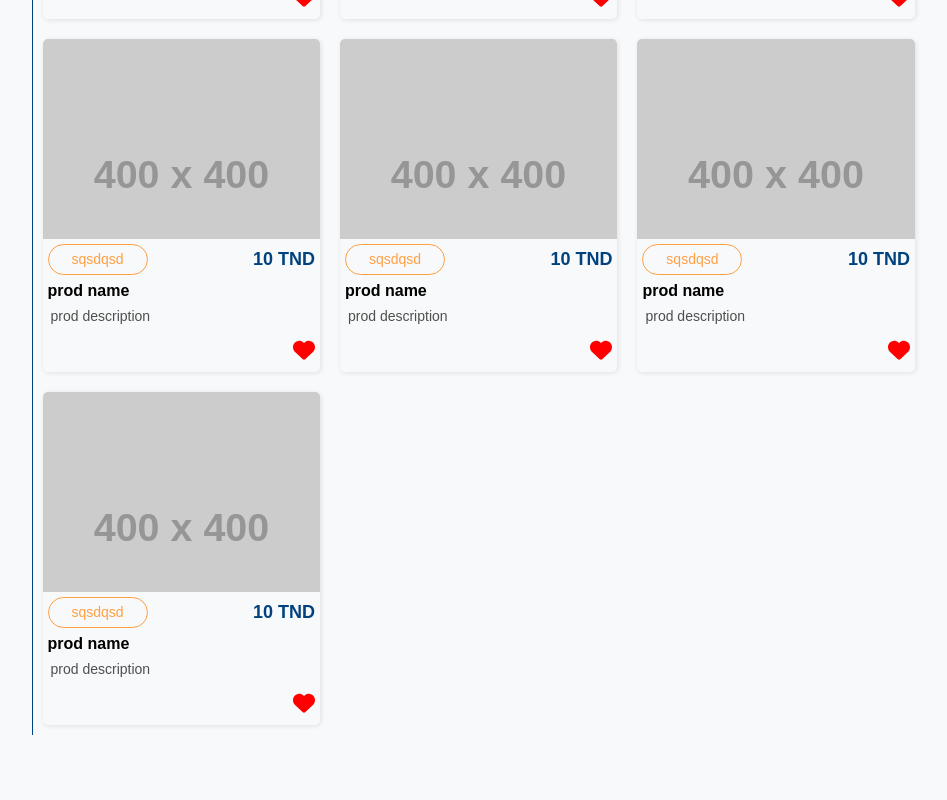
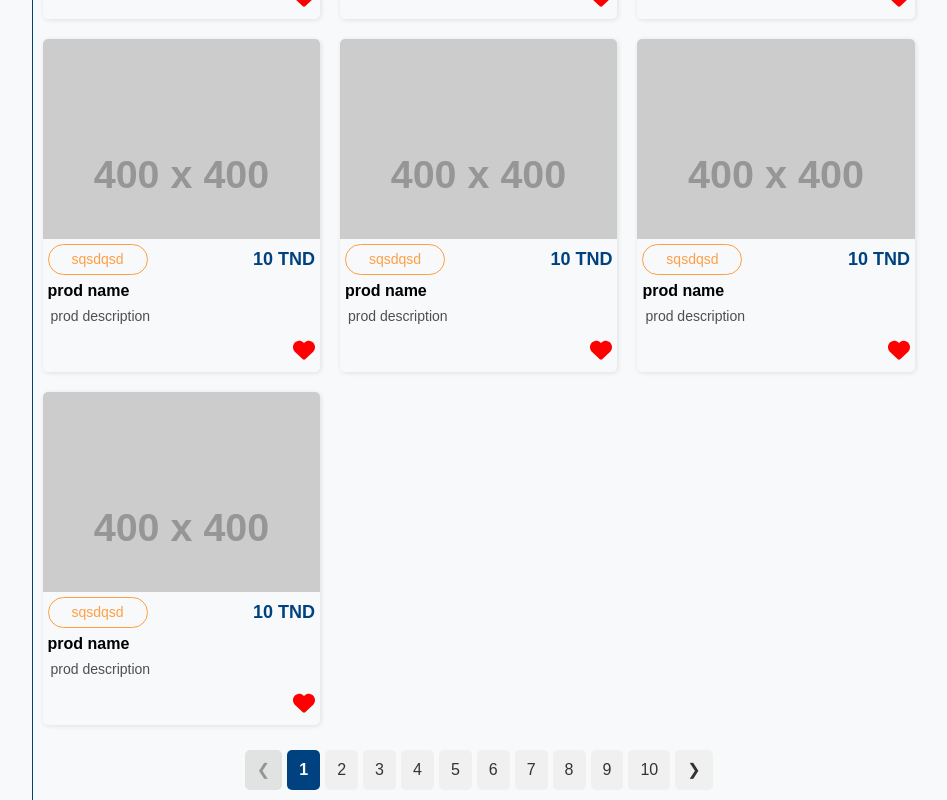
Before and after one commit to ShaheenJawadi/SOLYNTEK, a React (Create React App) app in the folder frontend/: page / in a window 1280 px wide. Shown: the part 754-1554 px from the top of the page, without its empty margins (310-1257 px from the left). Before the commit the page ends 1489 px from the top, so only its background shows below. Built offline with nearby package versions, Linux system fonts and the light colour scheme.

Commit message:
Enhance Home page: add pagination component

```diff
--- /dev/null
+++ b/frontend/src/components/elements/pagination.tsx
@@ -0,0 +1,41 @@
+import React from "react";
+
+interface PaginationProps {
+  currentPage: number;
+  totalPages: number;
+  onPageChange: (page: number) => void;
+}
+
+const Pagination: React.FC<PaginationProps> = ({ currentPage, totalPages, onPageChange }) => {
+
+
+  const handlePrev = () => onPageChange(Math.max(1, currentPage - 1));
+  const handleNext = () => onPageChange(Math.min(totalPages, currentPage + 1));
+
+  return (
+    <div className="pagination">
+      <button onClick={handlePrev} disabled={currentPage === 1} className="pagination-btn">
+        ❮
+      </button>
+
+      {[...Array(totalPages)].map((_, index) => {
+        const page = index + 1;
+        return (
+          <button
+            key={page}
+            onClick={() => onPageChange(page)}
+            className={`pagination-btn ${currentPage === page ? "active" : ""}`}
+          >
+            {page}
+          </button>
+        );
+      })}
+
+      <button onClick={handleNext} disabled={currentPage === totalPages} className="pagination-btn">
+        ❯
+      </button>
+    </div>
+  );
+};
+
+export default Pagination;
--- a/frontend/src/pages/home.tsx
+++ b/frontend/src/pages/home.tsx
@@ -11,6 +11,7 @@ import {
 import React from "react";
 import InputField from "../components/elements/input";
 import SelectField from "../components/elements/select";
+import Pagination from "../components/elements/pagination";
 
 const Home: React.FC = () => {
   return (
@@ -108,6 +109,10 @@ const Home: React.FC = () => {
 
             </div>
           </div>
+
+          <div>
+          <Pagination currentPage={1} totalPages={10} onPageChange={()=>null} />
+          </div>
           </div>
 
         </div>
--- a/frontend/src/styles/global.css
+++ b/frontend/src/styles/global.css
@@ -440,3 +440,42 @@ font-size: 14px;
   font-size: 22px;
   cursor: pointer;
 }
+
+
+
+/* ////////////////////////// */
+
+.pagination {
+  display: flex;
+  justify-content: center;
+  align-items: center;
+  gap: 5px;
+  margin-top: 20px;
+}
+
+.pagination .pagination-btn {
+  border: none;
+  background: #f0f0f0;
+  color: #333;
+  padding: 8px 12px;
+  font-size: 16px;
+  border-radius: 5px;
+  cursor: pointer;
+  transition: all 0.2s ease;
+}
+
+.pagination .pagination-btn:hover {
+  background: var(--secondary-color);
+  color: white;
+}
+
+.pagination .pagination-btn:disabled {
+  background: #ccc;
+  cursor: not-allowed;
+}
+
+.pagination .pagination-btn.active {
+  background: var(--primary-color);
+  color: white;
+  font-weight: bold;
+}
```
